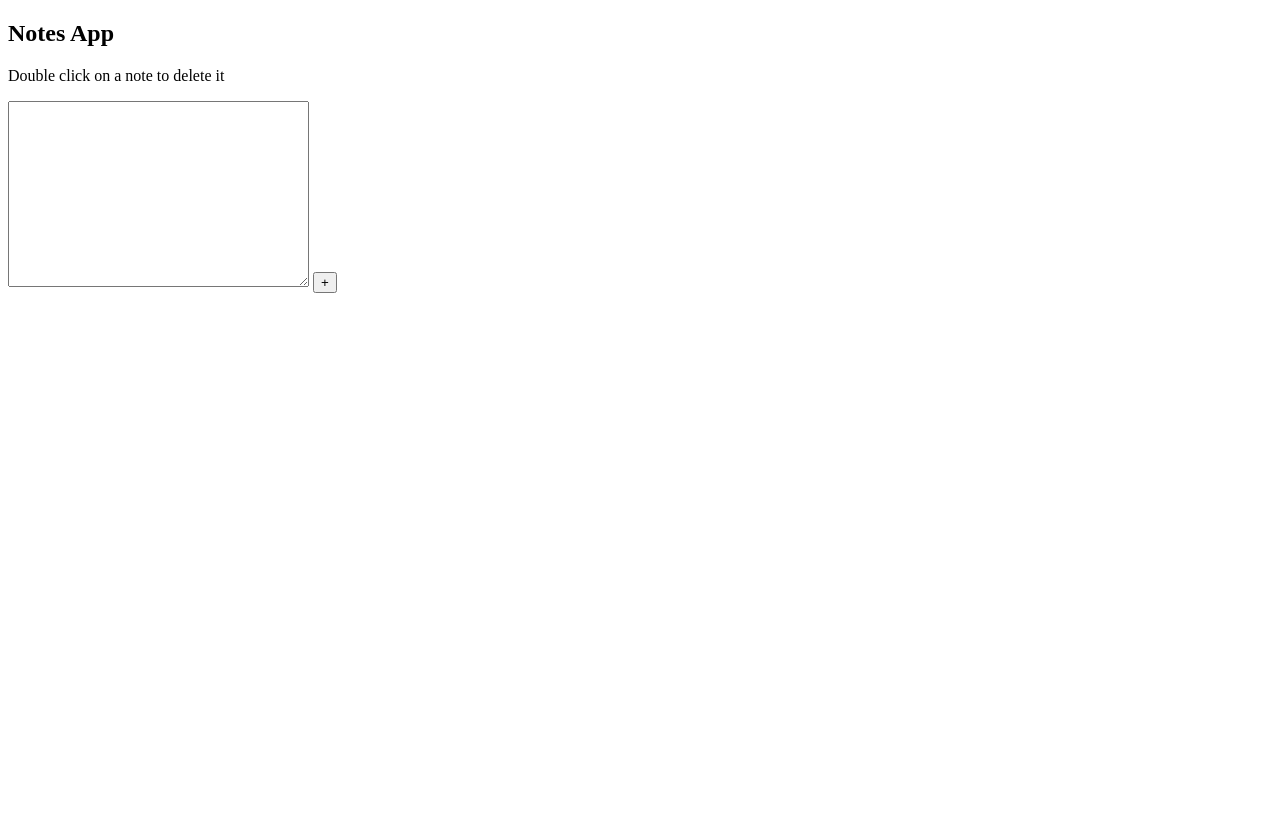
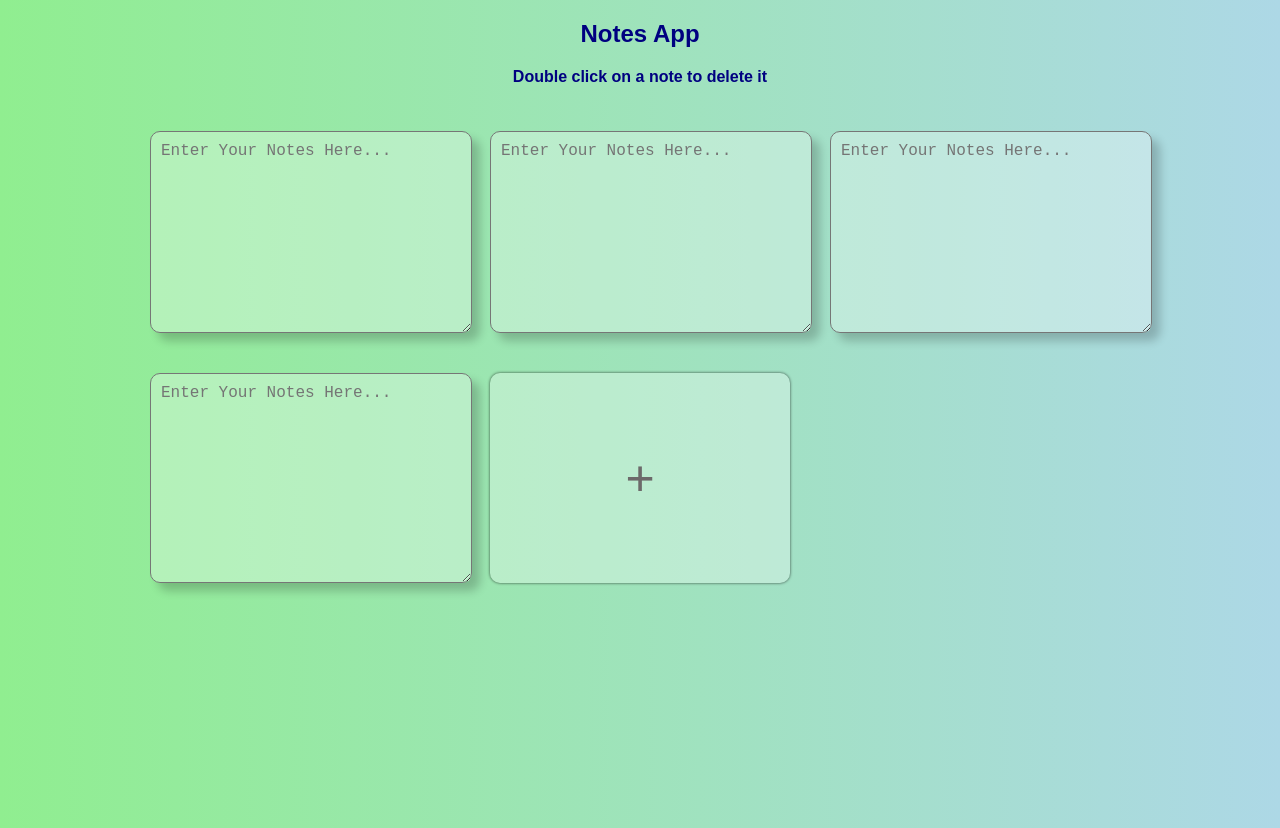
Before and after one commit to Aisha-shaikh578/javascript-practice, a plain HTML site: page index.html in a window 1280 px wide. Before the commit the page ends 800 px from the top, so only its background shows below. Drawn offline with Linux system fonts and the light colour scheme.

Commit message:
done with the styling for notes app

```diff
--- a/index.html
+++ b/index.html
@@ -8,11 +8,14 @@
 </head>
 <body>
   <div class="main">
-    <h2>Notes App</h2>
-    <p>Double click on a note to delete it</p>
+    <h2 class="heading">Notes App</h2>
+    <p class="heading">Double click on a note to delete it</p>
     <div class="notes-div">
-      <textarea id="notes" cols="35" rows="12"></textarea>
-      <button>+</button>
+      <textarea placeholder="Enter Your Notes Here..." id="notes" cols="30" rows="10"></textarea>
+      <textarea placeholder="Enter Your Notes Here..." id="notes" cols="30" rows="10"></textarea>
+      <textarea placeholder="Enter Your Notes Here..." id="notes" cols="30" rows="10"></textarea>
+      <textarea placeholder="Enter Your Notes Here..." id="notes" cols="30" rows="10"></textarea>
+      <button class="btn">+</button>
     </div>
   </div>
   <script src="script.js"></script>
--- a/style.css
+++ b/style.css
@@ -0,0 +1,52 @@
+body{
+  background: linear-gradient(to left, lightblue, lightgreen);
+  height: 100vh;
+  font-family: Arial, Helvetica, sans-serif;
+}
+
+.notes-div{
+  display: grid;
+  grid-template-columns: repeat(auto-fill, 300px);
+  gap: 40px;
+  padding: 25px;
+  justify-content: center;
+}
+
+.heading{
+  color: navy;
+  font-weight: 600;
+  text-align: center;
+  margin: 20px;
+}
+
+#notes{
+  background-color: rgba(255, 255, 255, .3);
+  outline: none;
+  box-shadow: 8px 8px 10px rgba(0, 0, 0, .2);
+  border-radius: 10px;
+  padding: 10px;
+  color: rgb(13, 11, 124);
+  font-size: 16px;
+  width: 100%;
+}
+
+.btn{
+  background-color: rgba(255, 255, 255, .3);
+  border: none;
+  border-radius: 10px;
+  font-size: 50px;
+  color: rgb(108, 106, 106);
+  box-shadow: 0 0 3px rgba(0,0,0,.7);
+  cursor: pointer;
+  width: 100%;
+  height: 4.2em;
+}
+
+#notes:hover,
+.btn:active{
+  opacity: .7;
+}
+
+.btn:hover{
+  color: black;
+}
```
